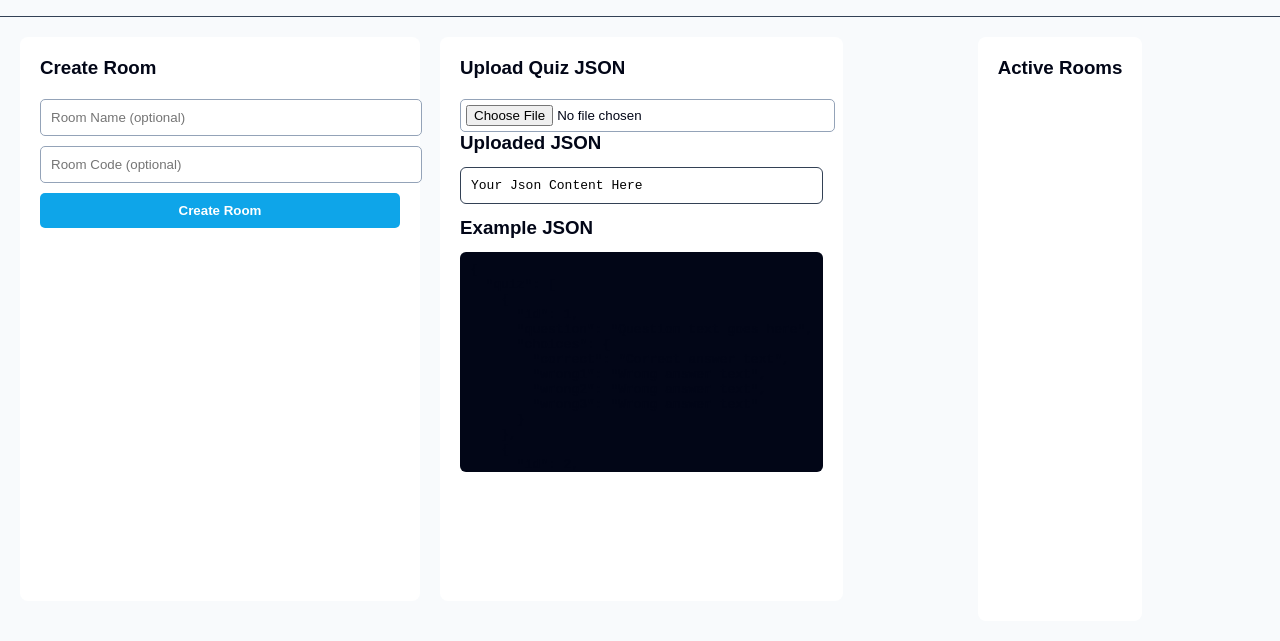
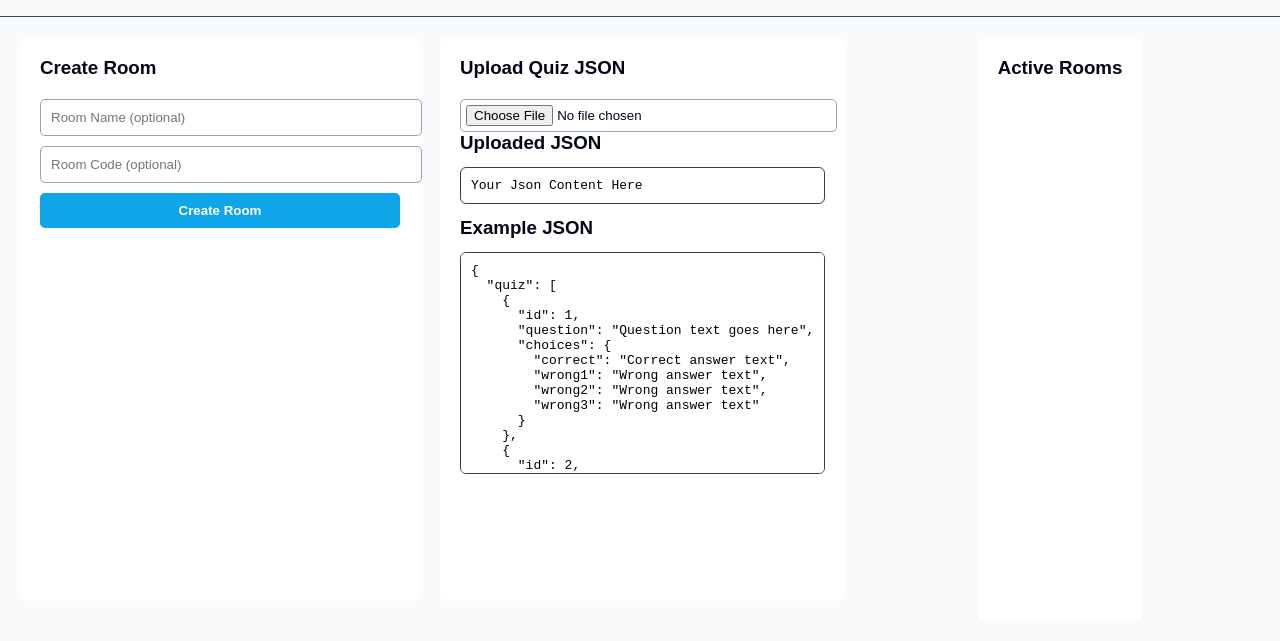
Before and after one commit to c-o-b-a-x/check-for-understanding, a website: page public/admin.html in a window 1280 px wide. Shown: the part 94-735 px from the top of the page. Drawn offline with Linux system fonts and the light colour scheme.

Commit message:
light mode example not visible fix

```diff
--- a/public/css/style.css
+++ b/public/css/style.css
@@ -186,7 +186,7 @@ pre {
   margin-right: 5px;
 }
 
-body.light #output {
+body.light pre {
   background-color: white;
   color: black;
   border: 1px solid #334155;
```
